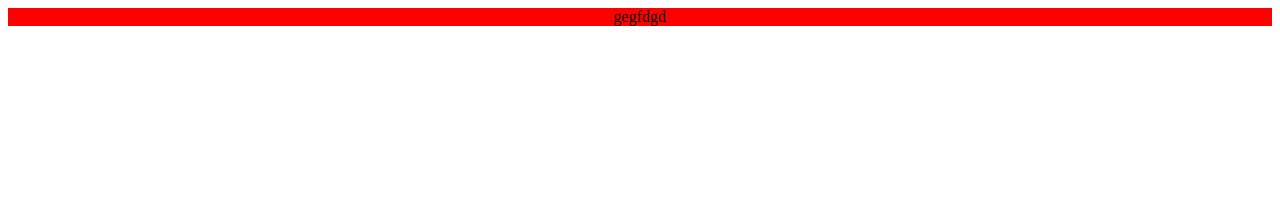
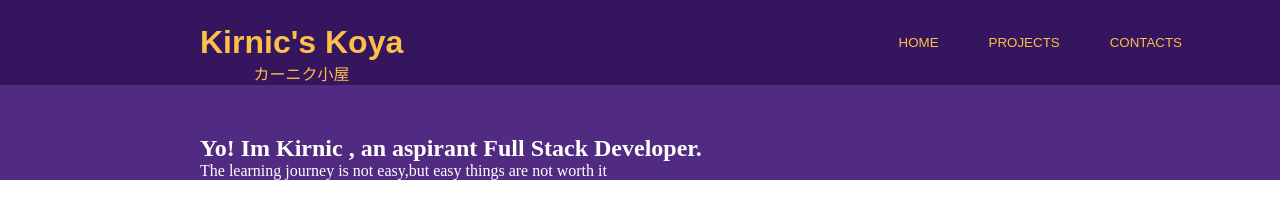
Before and after one commit to Kirnic21/odin-portfolio-site, a plain HTML site: page index.html in a window 1280 px wide. Drawn offline with Linux system fonts and the light colour scheme.

Commit message:
Done header

```diff
--- a/index.html
+++ b/index.html
@@ -7,6 +7,22 @@
     <link rel="stylesheet" href="styles.css">
 </head>
 <body>
-<div class="rea">gegfdgd</div>
+<header class ="header">
+    <div class ="logo">
+        <h1 class = "main">Kirnic's Koya</h1>
+        <p class = "submain">カーニク小屋</p>
+    </div>
+    <div class = "navigation-menu">
+        <button class ="navigator">HOME</button>
+        <button class ="navigator">PROJECTS</button>
+        <button class ="navigator">CONTACTS</button>
+    </div>
+</header>
+<section class = "home">
+    <div class  ="meep">
+    <h1 class = "mainline">Yo! Im Kirnic , an aspirant Full Stack Developer.</h1>
+    <p class = "mainline-paragraph">The learning journey is not easy,but easy things are not worth it </p>
+</div>
+</section>
 </body>
 </html>
--- a/styles.css
+++ b/styles.css
@@ -1,5 +1,55 @@
-.rea{
+*{
+    padding:0;
+    margin:0;
+}
+.header{
+    background-color: #35155D;
+    color:#FCBF49;
     display: flex;
-    background-color: red;
+    justify-content: space-between;
+}
+.logo{
+    display: flex;
+    flex-direction: column;
+    margin-top: 24px;
+    margin-left:200px;
+    font-family: sans-serif;
+}
+.main{
+    margin: 0;
+}
+.submain{
+    display: flex;
+    margin-top: 0;
     justify-content: center;
 }
+.navigation-menu{
+    display: flex;
+    justify-content:center;
+    align-items: center;
+    gap:50px;
+    margin-right: 98px;
+}
+.navigator{
+    color:#FCBF49;
+    display: flex;
+    margin: 0;
+    padding: 0;
+    background-color: transparent;
+    border: none;
+    font-family: sans-serif;
+}
+.home{
+    background-color: #512B81;
+}
+
+.mainline{
+    padding-top:50px;
+    color: white;
+}
+.mainline-paragraph{
+    color: white;
+}
+.meep{
+    margin-left:200px;
+}
```
Also changed, not shown: 3 other files.
